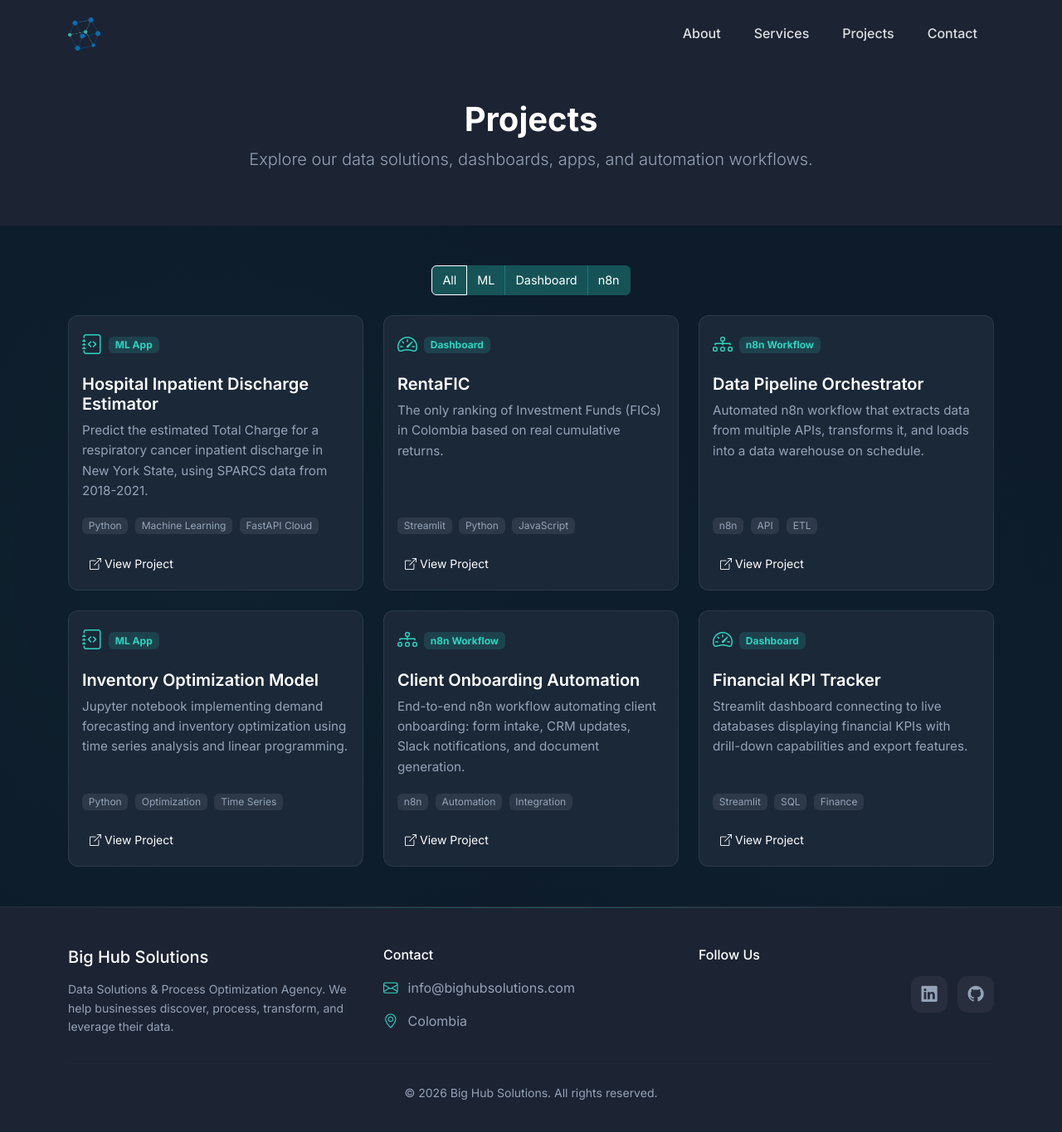
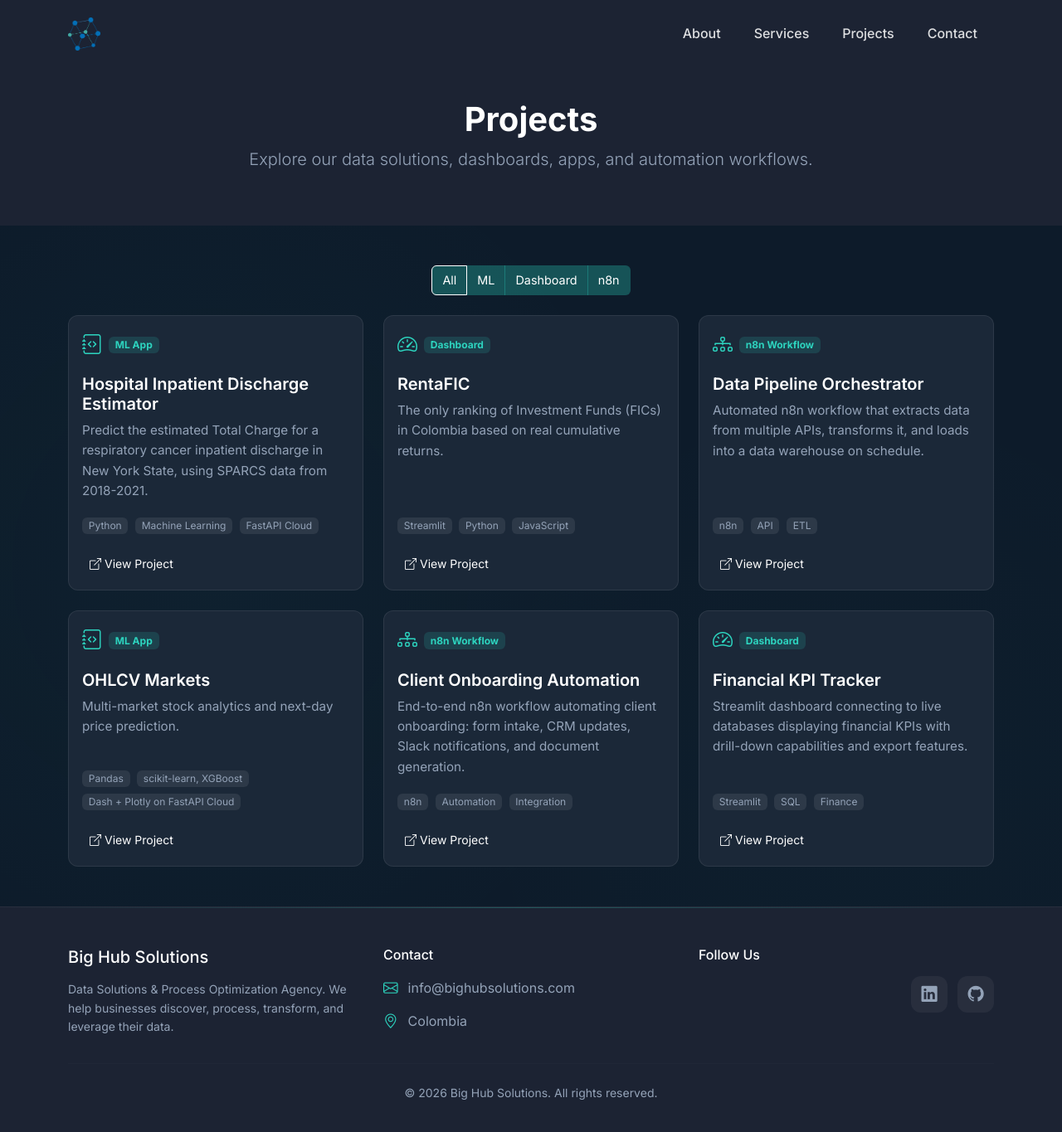
Before and after one commit to big-hub/big-hub.github.io, a Jekyll site: the page built from projects.html, in a window 1280 px wide and 1377 px high. Shown: the top 1365 px of the window at 83% size. Built offline with Jekyll 4.4.1, drawn with Linux system fonts in a browser that asks for light colours.

Commit message:
Add OHLCV project
Under construction

```diff
--- a/_data/projects.yml
+++ b/_data/projects.yml
@@ -28,15 +28,15 @@
     - API
     - ETL
 
-- title: "Inventory Optimization Model"
-  description: "Jupyter notebook implementing demand forecasting and inventory optimization using time series analysis and linear programming."
+- title: "OHLCV Markets"
+  description: "Multi-market stock analytics and next-day price prediction."
   category: "ML App"
   icon: "bi-journal-code"
-  link: "#"
+  link: "https://ohlcv.fastapicloud.dev/"
   tags:
-    - Python
-    - Optimization
-    - Time Series
+    - Pandas
+    - scikit-learn, XGBoost
+    - Dash + Plotly on FastAPI Cloud
 
 - title: "Client Onboarding Automation"
   description: "End-to-end n8n workflow automating client onboarding: form intake, CRM updates, Slack notifications, and document generation."
```
